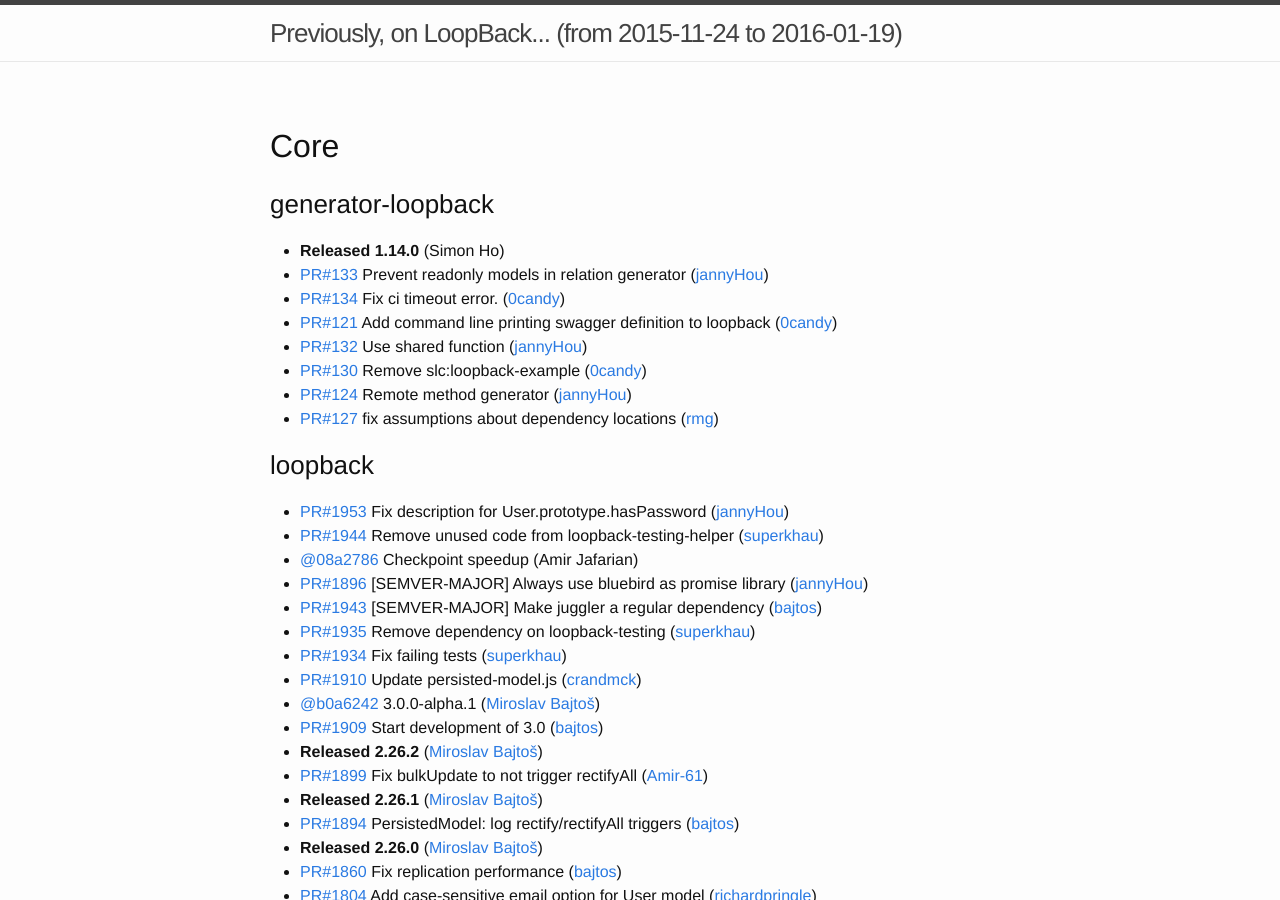
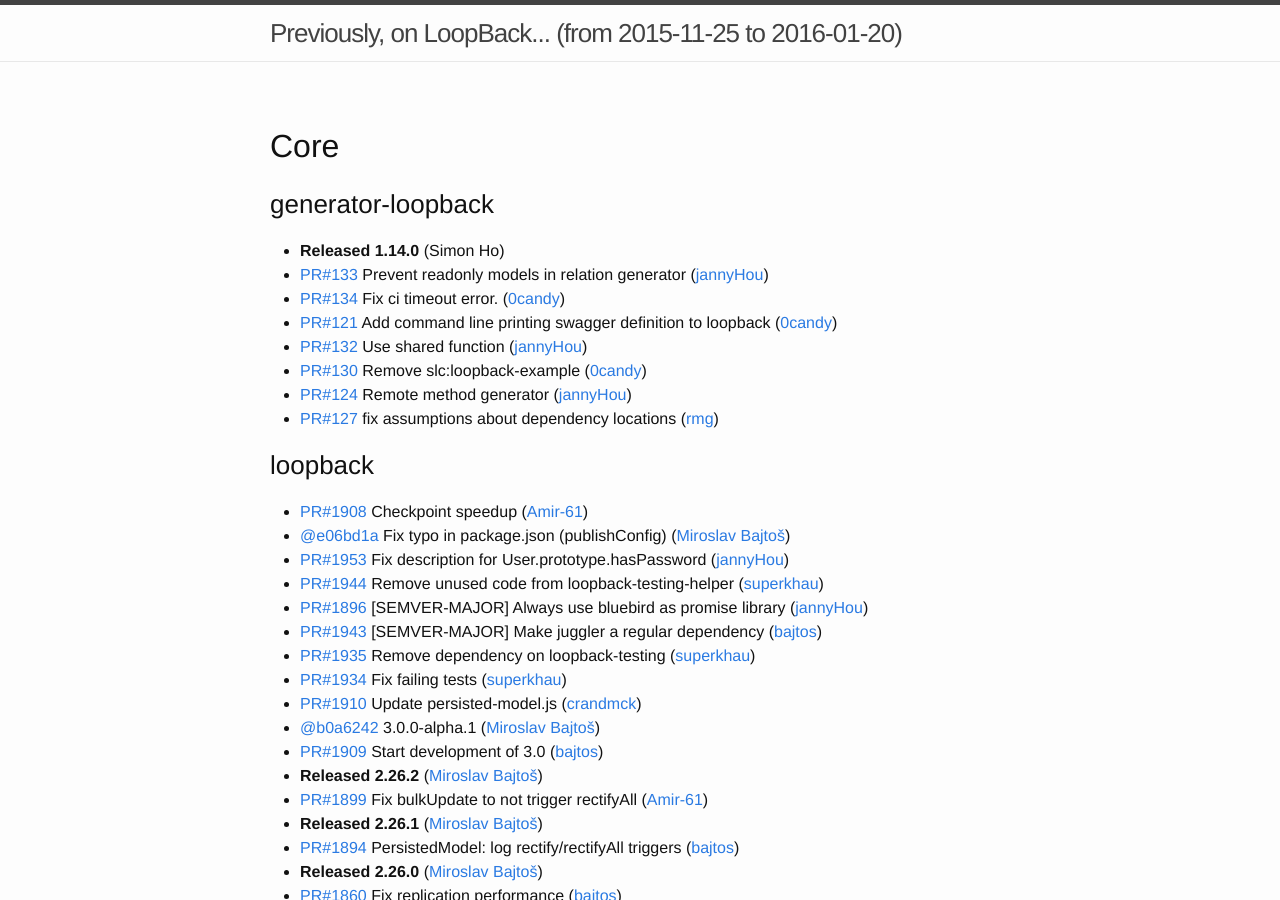
Before and after one commit to strongloop/loopback, a Jekyll site: the page built from index.md, in a window 1280 px wide and 900 px high. Built offline with Jekyll 4.4.1, drawn with Linux system fonts in a browser that asks for light colours; some of the changed text lies outside the part shown.

Commit message:
Update changelog

```diff
--- a/index.md
+++ b/index.md
@@ -1,6 +1,6 @@
 ---
 layout: page
-since: (from 2015-11-24 to 2016-01-19)
+since: (from 2015-11-25 to 2016-01-20)
 ---
 
 ## Core
@@ -17,9 +17,10 @@
 
 
 ### loopback
+ * [PR#1908](https://github.com/strongloop/loopback/pull/1908) Checkpoint speedup ([Amir-61](https://github.com/Amir-61))
+ * [@e06bd1a](https://github.com/strongloop/loopback/commit/e06bd1a8b0fe8e911eb656791ff1e9c9e672ecfc) Fix typo in package.json (publishConfig) ([Miroslav Bajtoš](https://github.com/bajtos))
  * [PR#1953](https://github.com/strongloop/loopback/pull/1953) Fix description for User.prototype.hasPassword ([jannyHou](https://github.com/jannyHou))
  * [PR#1944](https://github.com/strongloop/loopback/pull/1944) Remove unused code from loopback-testing-helper ([superkhau](https://github.com/superkhau))
- * [@08a2786](https://github.com/strongloop/loopback/commit/08a2786b0491e13eb5a64f83b75bd63f317d955d) Checkpoint speedup (Amir Jafarian)
  * [PR#1896](https://github.com/strongloop/loopback/pull/1896) [SEMVER-MAJOR] Always use bluebird as promise library ([jannyHou](https://github.com/jannyHou))
  * [PR#1943](https://github.com/strongloop/loopback/pull/1943) [SEMVER-MAJOR] Make juggler a regular dependency ([bajtos](https://github.com/bajtos))
  * [PR#1935](https://github.com/strongloop/loopback/pull/1935) Remove dependency on loopback-testing ([superkhau](https://github.com/superkhau))
@@ -119,7 +120,7 @@
 
 
 ### loopback-connector-soap
- * [@da1c3b2](https://github.com/strongloop/loopback-connector-soap/commit/da1c3b2d634be7d6732966c3a1a76e261369ac6f) Remove example dir (Simon Ho)
+ * [PR#32](https://github.com/strongloop/loopback-connector-soap/pull/32) Remove example dir ([superkhau](https://github.com/superkhau))
  * [PR#30](https://github.com/strongloop/loopback-connector-soap/pull/30) Fix typo in readme.md ([davidcheung](https://github.com/davidcheung))
  * [PR#29](https://github.com/strongloop/loopback-connector-soap/pull/29) Changing soap invocation test to weather services ([davidcheung](https://github.com/davidcheung))
 
```
Also changed, not shown: other parts of index.md (+2 -0 lines).
